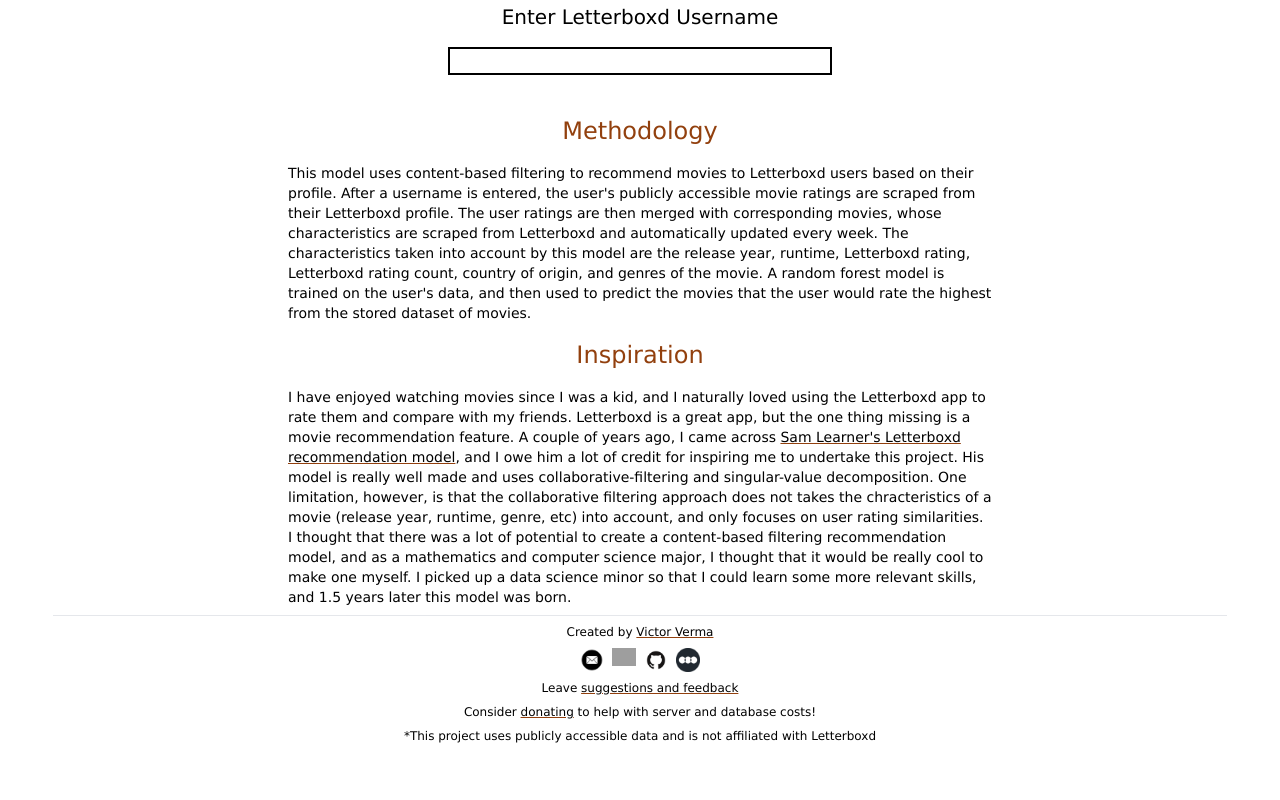
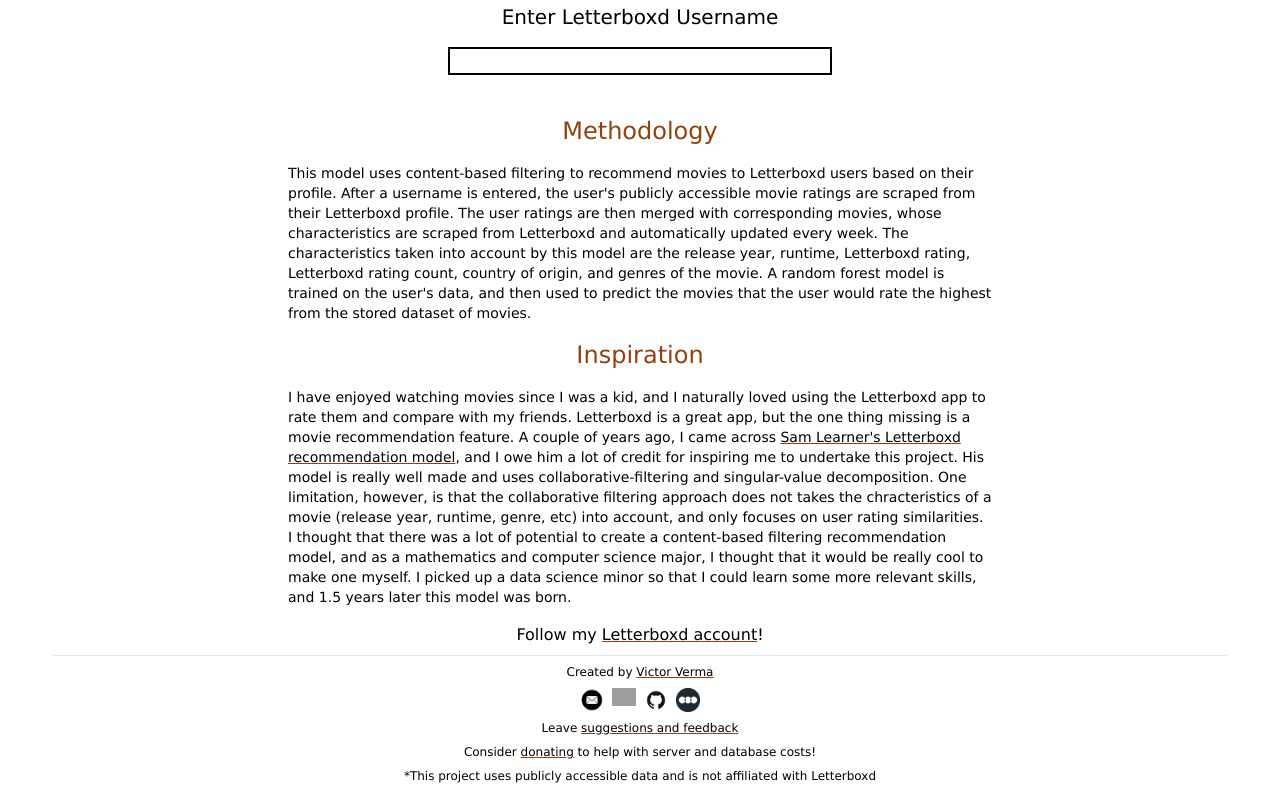
Before and after one commit to victorverma3/Letterboxd-Movie-Recommendations, a React (Vite) app in the folder frontend/: page / in a window 1280 px wide. Shown: the part 510-1310 px from the top of the page. Before the commit the page ends 1270 px from the top, so only its background shows below. Built offline with nearby package versions, Linux system fonts and the light colour scheme; no server answers; grey boxes are pictures that could not be loaded.

Commit message:
added additional link to Letterboxd account

```diff
--- a/frontend/src/pages/Home.tsx
+++ b/frontend/src/pages/Home.tsx
@@ -59,6 +59,17 @@
                     data science minor so that I could learn some more relevant
                     skills, and 1.5 years later this model was born.
                 </p>
+                <h3 className="mx-auto mt-4 text-center">
+                    Follow my{" "}
+                    <a
+                        className="underline decoration-amber-800 hover:text-amber-800 hover:shadow-md"
+                        href="https://letterboxd.com/victorverma"
+                        target="_blank"
+                    >
+                        Letterboxd account
+                    </a>
+                    !
+                </h3>
             </div>
         </div>
     );
```
